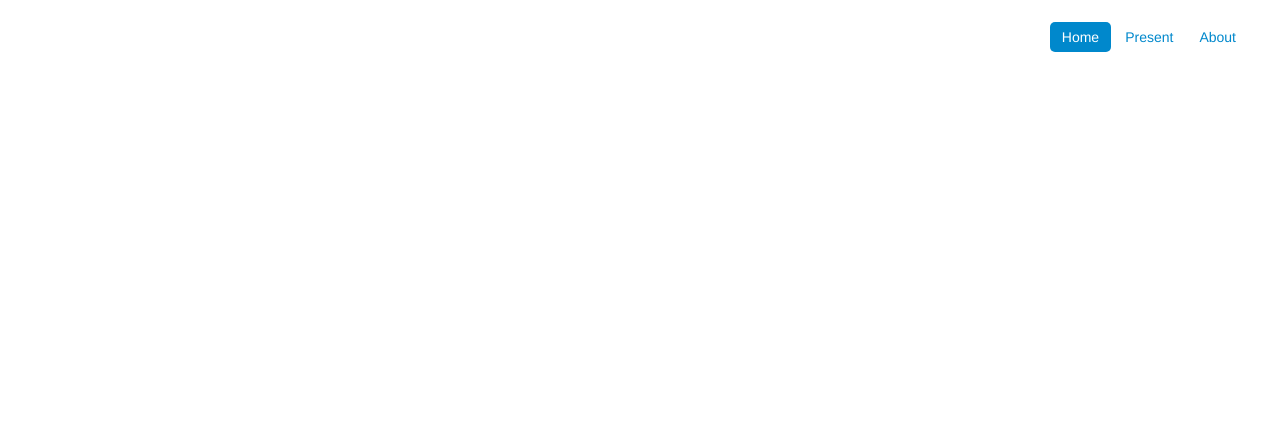
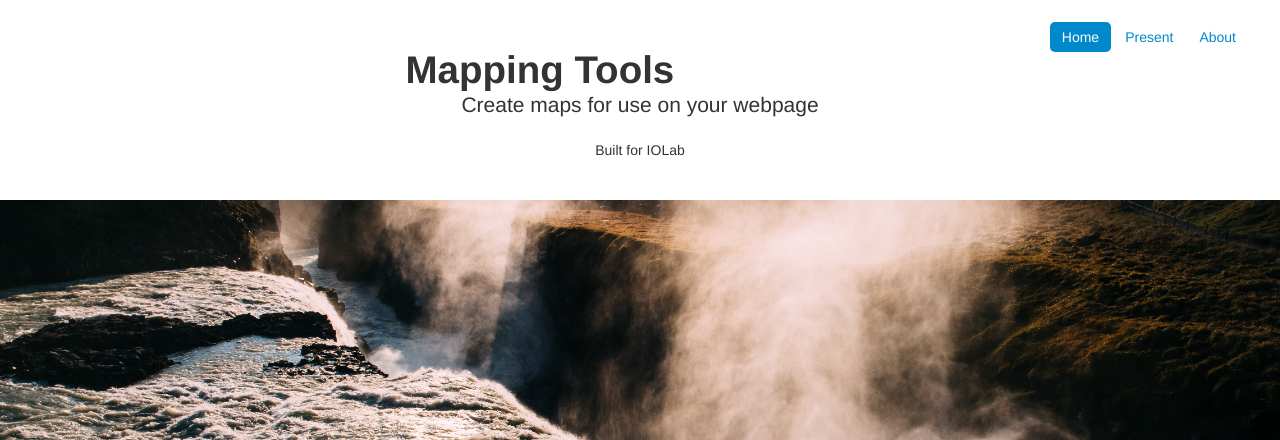
Before and after one commit to audalogy/mappingtools, a Flask app: page / in a window 1280 px wide. Shown: the top 440 px of the page. Run offline with Flask 2, Linux system fonts and the light colour scheme; data that the repository does not hold is empty; parts of the project's set-up code (start-up, migrations or seed data) failed here and were passed over; some libraries are stand-ins or nearby versions.

Commit message:
adding background image on homepage

```diff
--- a/static/css/main.css
+++ b/static/css/main.css
@@ -1,3 +1,12 @@
+h3 {
+  /*padding-left: 20px;*/
+  color: #0066FF;
+}
+
+h1 {
+    margin: 0px;
+}
+
 #map {
   height: 400px;
   width: 100%;
@@ -16,18 +25,6 @@
 visibility: hidden
 }
 
-#videobcg {
-     position: absolute;
-     top: 0px;
-     left: 0px;
-     min-width: 100%;
-     min-height: 100%;
-     width: auto;
-     height: auto;
-     z-index: -1000;
-     overflow: hidden;
-}
-
 .masthead {
   padding-top: 20px;
   padding-right: 30px;
@@ -37,12 +34,6 @@ visibility: hidden
   padding-left: 40px;
 }
 
-h3 {
-  padding-left: 20px;
-  color: #0066FF;
+.site-wrapper {
+    text-align: center;
 }
-
-#landing_page {
-    background-image: url("../img/waterfall.jpeg");
-    background-color: #cccccc;
-}
--- a/templates/index.html
+++ b/templates/index.html
@@ -1,6 +1,41 @@
 {% extends "base.html" %}
 {% block content %}
-    {% for event in events %}
-    <div><a href="{{ url_for('present', event_id = event._id) }}">{{ event.event_name }}</a></div>
-    {% endfor %}
+
+    <style type="text/css">
+        html {
+          background: url("../static/img/waterfall.jpeg") no-repeat center center fixed;
+          -webkit-background-size: cover;
+          -moz-background-size: cover;
+          -o-background-size: cover;
+          background-size: cover;
+        }
+    </style>
+
+    <div class="site-wrapper">
+
+      <div class="site-wrapper-inner">
+
+        <div class="cover-container">
+
+          <div class="inner cover">
+            <h1 class="cover-heading">Mapping Tools</h1>
+            <p class="lead">Create maps for use on your webpage</p>
+
+            {% for event in events %}
+                <div><a href="{{ url_for('present', event_id = event._id) }}">{{ event.event_name }}</a></div>
+            {% endfor %}
+
+          </div>
+
+          <div class="mastfoot">
+            <div class="inner">
+                <p>Built for IOLab</p>
+            </div>
+          </div>
+
+        </div>
+
+      </div>
+
+    </div>
 {% endblock %}
```
